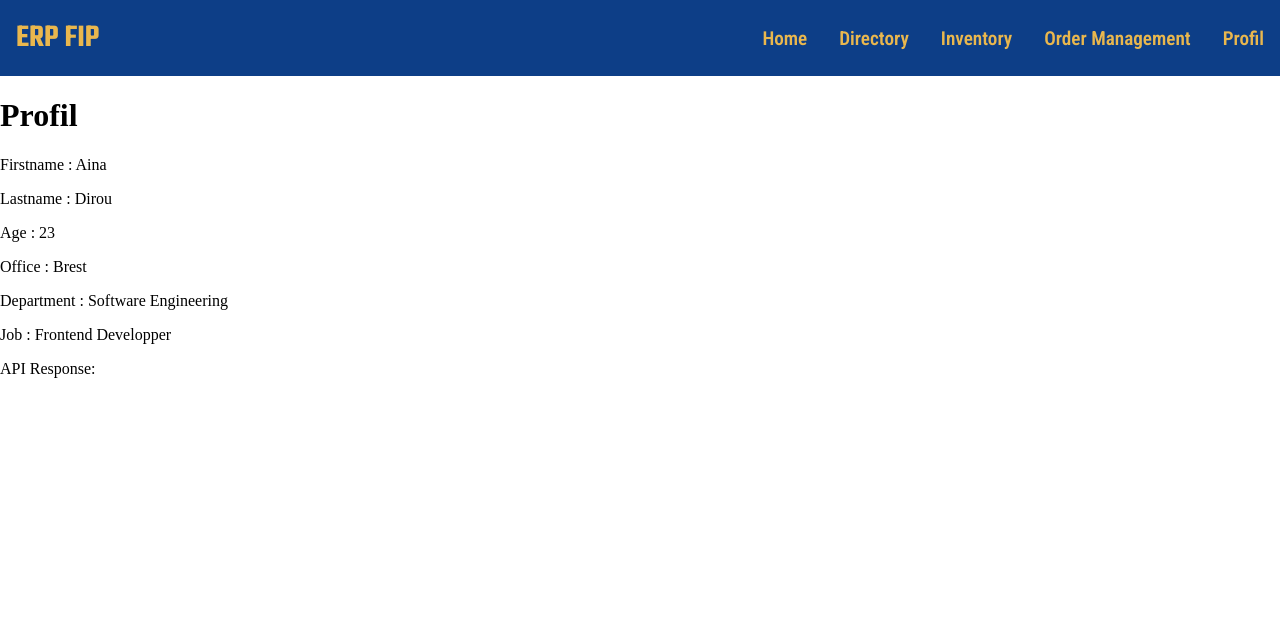
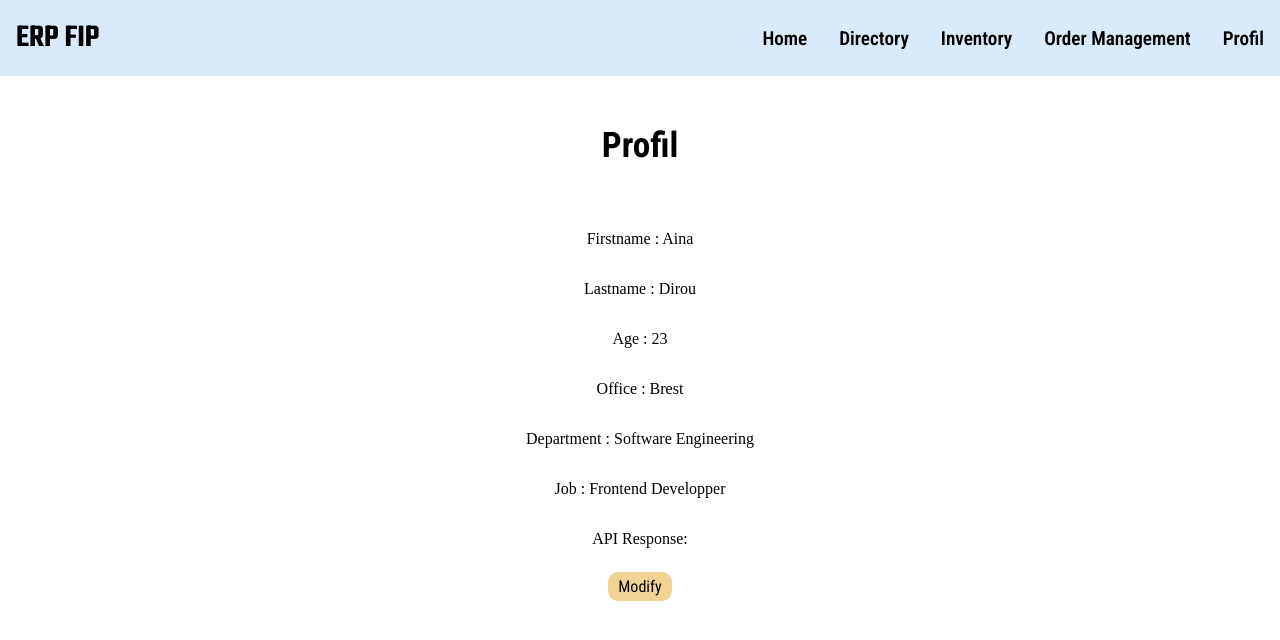
Before and after one commit to PROCOM-ERP/IMT-3A-PROCOM-ERP, a React (Create React App) app in the folder src/frontend/webappService/: page /profil in a window 1280 px wide. Shown: the top 640 px of the page. Built offline with nearby package versions, Linux system fonts and the light colour scheme; no server answers.

Commit message:
affichage css profil page

```diff
--- a/src/frontend/webappService/src/css/App.css
+++ b/src/frontend/webappService/src/css/App.css
@@ -1,6 +1,11 @@
 /* import all fonts */
 @import url('https://fonts.googleapis.com/css2?family=Dosis:wght@300;400;500;600&family=Roboto+Condensed:wght@300;400;500;600;700&family=Teko:wght@300;400;500;600&display=swap');
 
+:root{
+  --title-family: Roboto Condensed;
+  --title-size: 2.2rem;
+  --title-weight: 700
+}
 body{
   padding: 0;
   margin: 0;
--- a/src/frontend/webappService/src/css/AuthForm.css
+++ b/src/frontend/webappService/src/css/AuthForm.css
@@ -6,7 +6,7 @@
     --login-bg: #D7EBFC;
     /* title page */
     --login-title-family: Roboto Condensed;
-    --login-title-size: larger;
+    --login-title-size: 2.2rem;
     --login-title-weight: 700;
     /* text page */
     --login-text-family: Dosis;
--- a/src/frontend/webappService/src/css/Button.css
+++ b/src/frontend/webappService/src/css/Button.css
@@ -3,14 +3,14 @@
 
 :root{
     /* button background */
-    --btn-bg: #E9B74E;
-    --btn-bg-hover: #0D3E87;
+    --btn-bg: #F1D394;
+    --btn-bg-hover: #0A316C;
     /* button text */
     --btn-text-family: Roboto Condensed;
-    --btn-text-size: medium;
+    --btn-text-size: 1rem;
     --btn-text-weight: 400;
-    --btn-text-color:#0D3E87;
-    --btn-text-color-hover: #E9B74E;
+    --btn-text-color:#000000;
+    --btn-text-color-hover: #F1D394;
 }
 
 button{
--- a/src/frontend/webappService/src/css/Navbar.css
+++ b/src/frontend/webappService/src/css/Navbar.css
@@ -3,18 +3,19 @@
 
 /* Navbar variables */
 :root{
-    /* NAVBAR */
-    --nav-bg: #0D3E87;
+    /* NAVBAR #0D3E87 #E9B74E */
+    --nav-bg: #D7EBFC;
     /* LOGO */
     --logo-font: Teko;
     --logo-weight: 600;
     --logo-size: 2rem;
-    --logo-color: #E9B74E;
+    --logo-color: #000;
     /* TEXT */
     --text-font: Roboto Condensed;
     --text-weight: 600;
     --text-size: 1.2rem;
-    --text-color: #E9B74E;
+    --text-color: #000;
+    --text-color-hover: #E9B74E;
 }
 
 .navigation{
@@ -62,3 +63,7 @@
     display: block;
     width: 100%;
 }
+
+.navigation-menu li a:hover {
+    color: var(--text-color-hover);
+}
--- /dev/null
+++ b/src/frontend/webappService/src/css/Profil.css
@@ -0,0 +1,21 @@
+/* import used fonts */
+@import url('https://fonts.googleapis.com/css2?family=Dosis:wght@300;400;500;600&family=Roboto+Condensed:wght@300;400;500;600;700&family=Teko:wght@300;400;500;600&display=swap');
+
+:root{
+
+}
+
+.profil-container{
+    display: flex;
+    flex-direction: column;
+    justify-content: center;
+    align-items: center;
+}
+
+.title{
+    font-family: var(--title-family);
+    font-size: var(--title-size);
+    font-weight: var(--title-weight);
+    margin: 2rem;
+    padding: 1rem;
+}
--- a/src/frontend/webappService/src/pages/Profil.js
+++ b/src/frontend/webappService/src/pages/Profil.js
@@ -1,5 +1,8 @@
 import React, { useState, useEffect } from "react";
 import Navbar from "../components/Navbar";
+import Button from "../components/Button.js"
+import "../css/App.css";
+import "../css/Profil.css";
 
 function Profil() {
   const [message, setMessage] = useState("");
@@ -38,10 +41,15 @@ function Profil() {
     department: "Software Engineering",
   };
 
+  function handleModif() {
+    console.log("handle modification TODO");
+  }
+
   return (
-    <div>
+    <>
       <Navbar />
-      <h1>Profil</h1>
+      <div className="profil-container">
+        <div className="title">Profil</div>
         <p>Firstname : {user.firstname}</p>
         <p>Lastname : {user.lastname}</p>
         <p>Age : {user.age}</p>
@@ -49,7 +57,9 @@ function Profil() {
         <p>Department : {user.department}</p>
         <p>Job : {user.job}</p>
         <p>API Response: {message}</p>
+        <Button type="button" value="modify" onClick={handleModif}>Modify</Button>
       </div>
+    </>
   );
 }
 
```
Lines whose indentation alone changed are shown as unchanged.
